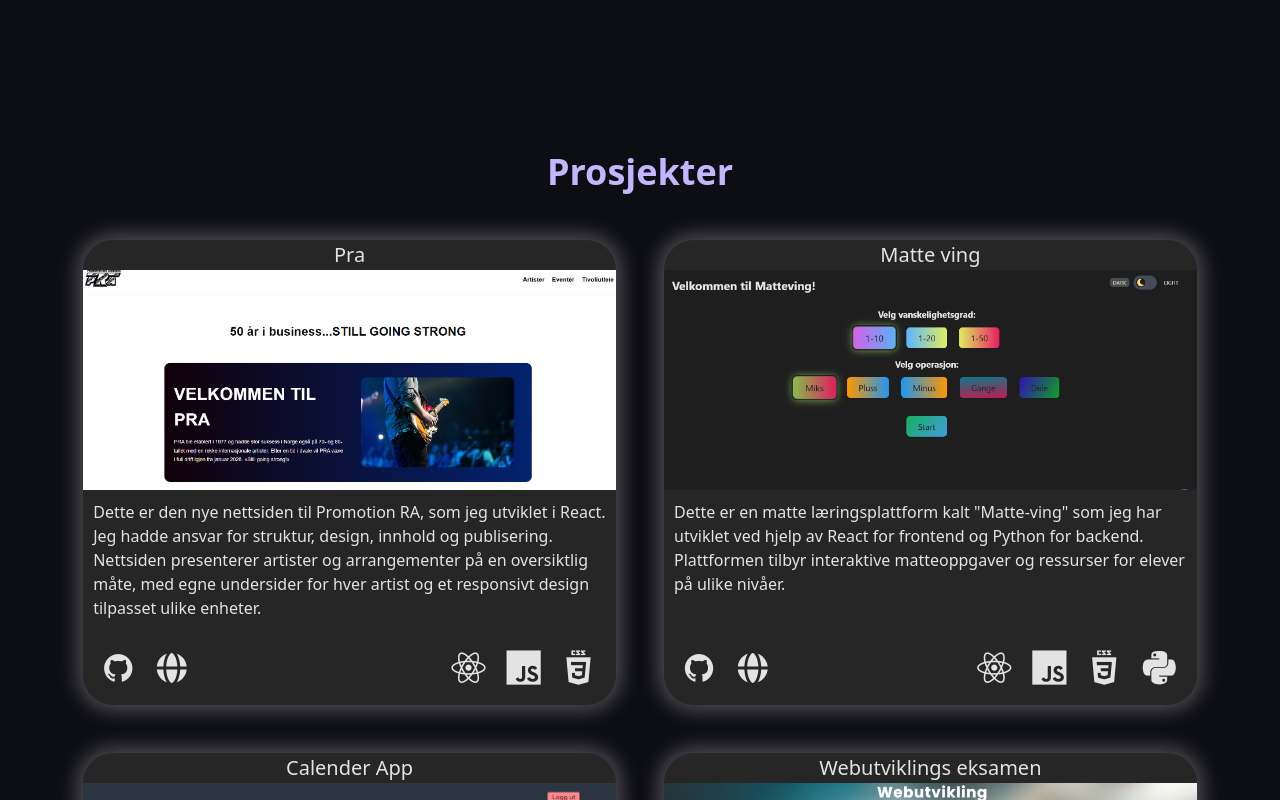
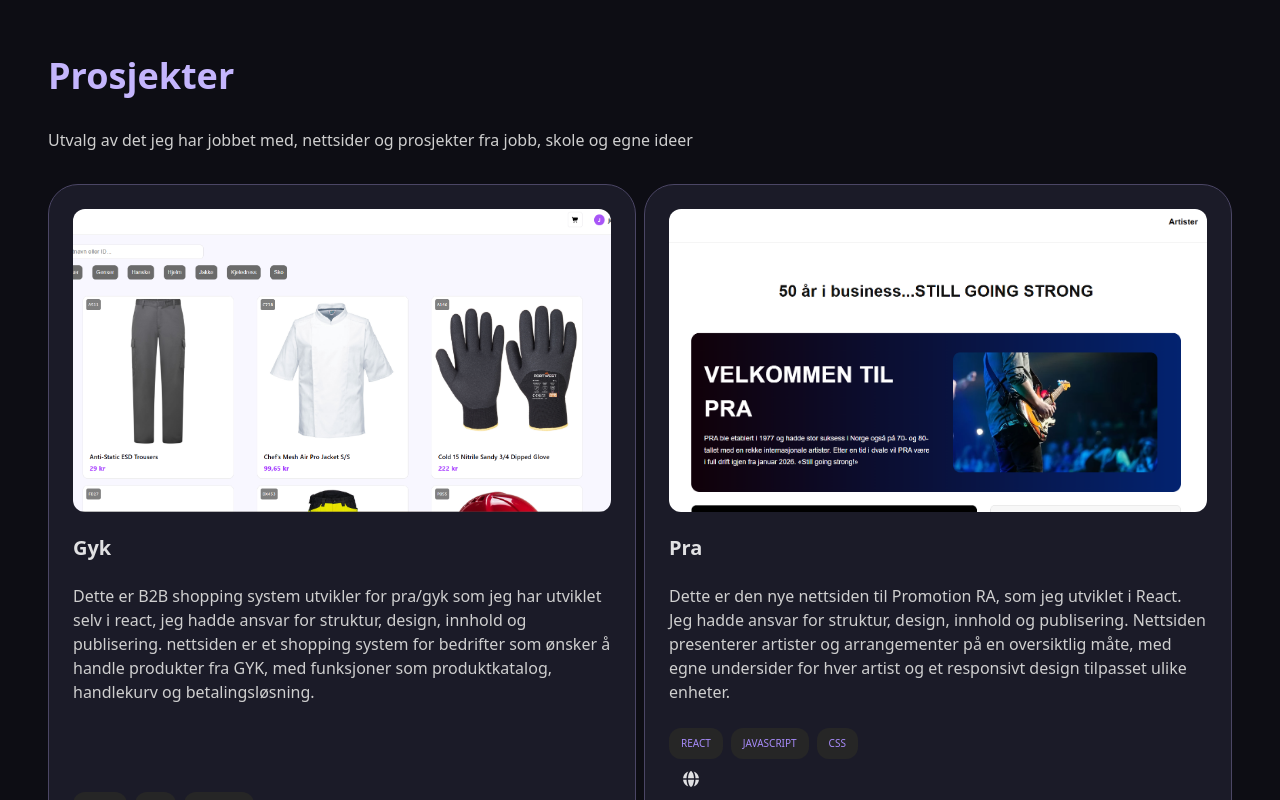
Before and after one commit to Gorgostammos/portfolio, a React (Vite) app: page / in a window 1280 px wide. Shown: the part 4480-5280 px from the top of the page. Built offline with nearby package versions, Linux system fonts and the light colour scheme.

Commit message:
fix
jeg fikset på prosjekt sectionen

```diff
--- a/src/App.jsx
+++ b/src/App.jsx
@@ -3,6 +3,7 @@ import "./App.css";
 import PillNav from "./components/PillNav/PillNav";
 import CareerTimeline from "./components/CareerTimeline/CareerTimeline";
 import Ferferdighetkort from "./components/Ferdighetkort/Ferdighetkort";
+import Projects from "./components/Projects/Projects";
 import { FontAwesomeIcon } from "@fortawesome/react-fontawesome";
 import {
   faGlobe,
@@ -16,7 +17,7 @@ import {
 } from "@fortawesome/free-solid-svg-icons";
 
 
-import { age } from "./utils/age";
+
 
 function App() {
   const navItems = [
@@ -249,10 +250,9 @@ function App() {
 
         <Ferferdighetkort />
 
+        {/* PROSJEKTER */}
+        <Projects />
 
-
-
-        {/* PROSJEKTER */}
         <section className="Prosjekter" id="prosjekter">
           <h1 class="text-4xl font-bold text-heading">Prosjekter</h1>
 
--- /dev/null
+++ b/src/components/Projects/ProjectCard.jsx
@@ -0,0 +1,33 @@
+import { FontAwesomeIcon } from "@fortawesome/react-fontawesome";
+import { faGlobe } from "@fortawesome/free-solid-svg-icons";
+
+export default function ProjectCard({ project }) {
+  return (
+    <article className="flex flex-col bg-card border border-card-border rounded-card p-6 text-left">
+      <img
+        src={project.img}
+        alt={project.title}
+        className="w-full aspect-video object-cover object-top rounded-xl "
+      />
+      <h3 className="mt-6 text-3xl font-bold">{project.title}</h3>
+      <p className="mt-6 text-secondary-text">{project.description}</p>
+
+      <ul className="mt-auto flex flex-wrap gap-2 pt-6">
+        {project.techologies.map((tek) => (
+          <li
+            key={tek}
+            className="text-[10px] text-accent-light bg-iconBg px-3 py-2 rounded-xl hover:-translate-y-1 transition-transform duration-200"
+          >
+            <p>{tek}</p>
+          </li>
+        ))}
+      </ul>
+
+      {project.link && (
+      <a href={project.link} aria-label={project.title} className="mb-6 px-3 py-2 ">
+        <FontAwesomeIcon icon={faGlobe} />
+      </a>
+    )}
+    </article>
+  );
+}
--- /dev/null
+++ b/src/components/Projects/Projects.jsx
@@ -0,0 +1,57 @@
+import ProjectCard from "./ProjectCard";
+
+const project = [
+  {
+    title: "Gyk",
+    description:
+      "Dette er B2B shopping system utvikler for pra/gyk som jeg har utviklet selv i react, " +
+      "jeg hadde ansvar for struktur, design, innhold og publisering. " +
+      "nettsiden er et shopping system for bedrifter som ønsker å handle produkter fra GYK, " +
+      "med funksjoner som produktkatalog, handlekurv og betalingsløsning.",
+    img: "/gyk.png",
+    techologies: ["REACT", "CSS", "Supabase"],
+  },
+  {
+    title: "Pra",
+    description:
+      "Dette er den nye nettsiden til Promotion RA, som jeg utviklet i React. " +
+      "Jeg hadde ansvar for struktur, design, innhold og " +
+      "publisering. Nettsiden presenterer artister og arrangementer på " +
+      "en oversiktlig måte, med egne undersider for hver artist og et " +
+      "responsivt design tilpasset ulike enheter.",
+    img: "/PRA.png",
+    techologies: ["REACT", "JAVASCRIPT", "CSS"],
+
+    link: "https://www.promotionra.no/",
+  },
+
+  {
+    title: "Matte-ving",
+    description:
+      "Dette er en matte læringsplattform kalt 'Matte-ving' som jeg har " +
+      "utviklet ved hjelp av React for frontend og Python for backend. " +
+      "Plattformen tilbyr interaktive matteoppgaver og ressurser for " +
+      "elever på ulike nivåer.",
+    img: "/matte-ving-preview.png",
+    techologies: ["REACT", "JAVASCRIPT", "CSS", "PYTHON"],
+    link: "https://matte-ving.vercel.app/",
+  },
+];
+
+
+export default function Projects(){
+    return (
+      <section className="text-left">
+        <h2 className="mb-8 text-4xl font-bold text-heading ">Prosjekter</h2>
+        <p className="mb-8 text-[16px] text-secondary-text">
+          Utvalg av det jeg har jobbet med, nettsider og prosjekter fra jobb,
+          skole og egne ideer
+        </p>
+        <div className="grid grid-cols-1 gap-2 md:grid-cols-2">
+          {project.map((project) => (
+            <ProjectCard key={project.title} project={project} />
+          ))}
+        </div>
+      </section>
+    );
+}
```
Also changed, not shown: public/gyk.png (added).
